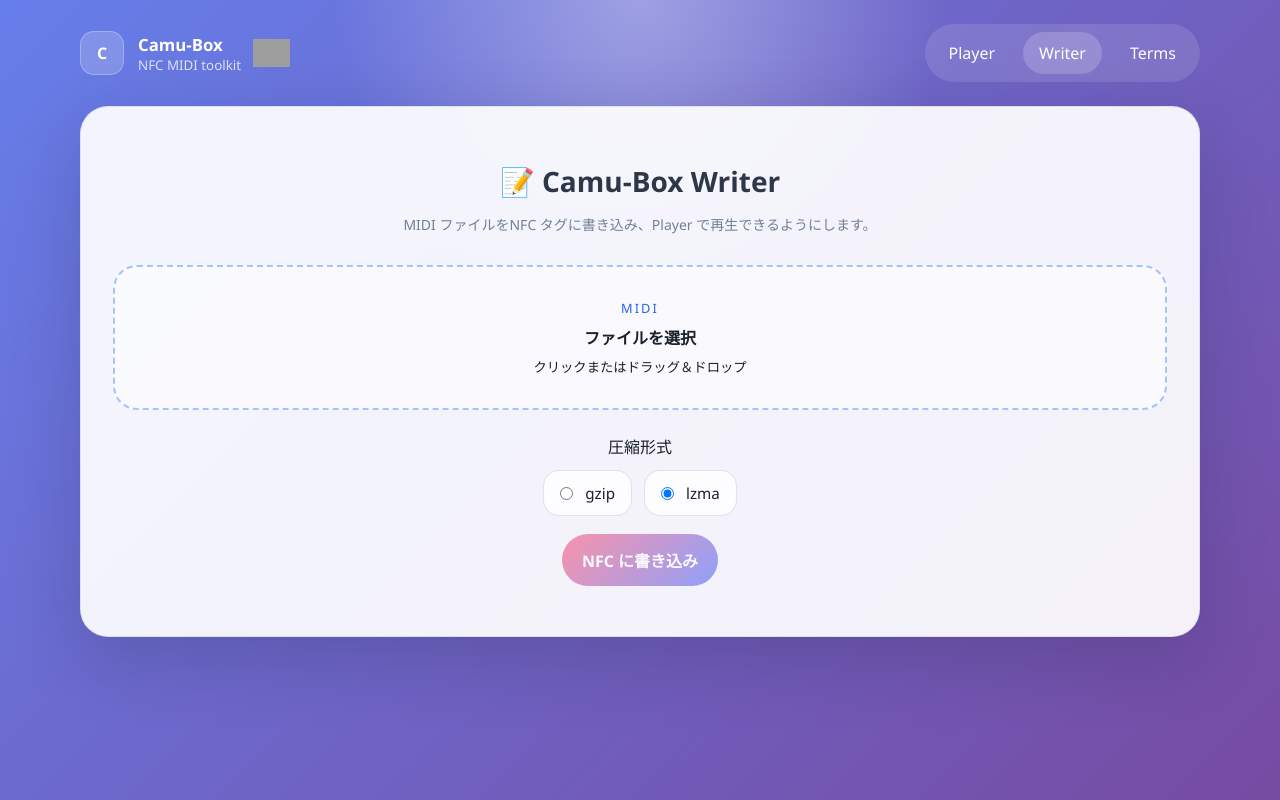
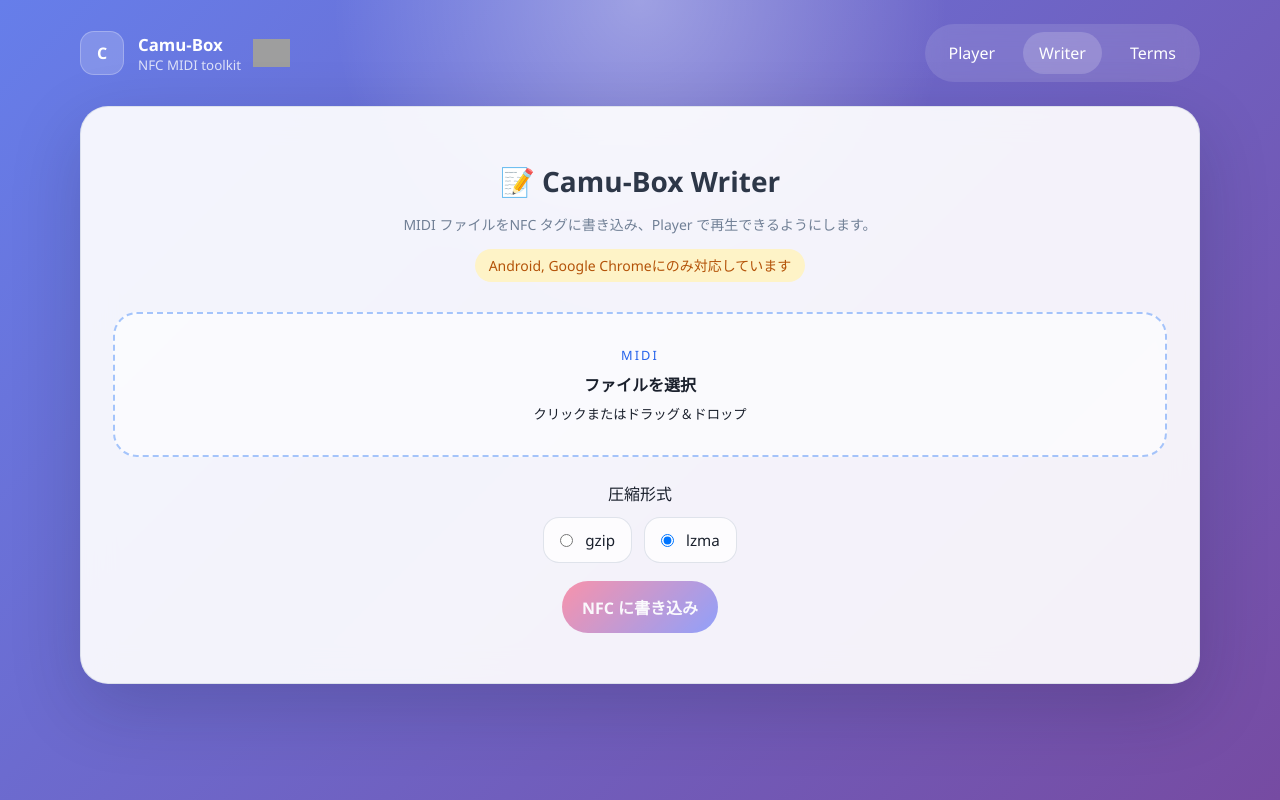
Before and after one commit to manse-murhana/Camu-Box, a Vue app: page /#/writer in a window 1280 px wide. Built offline with nearby package versions, Linux system fonts and the light colour scheme; grey boxes are pictures that could not be loaded.

Commit message:
refactor: Web NFC対応判定をwriterにも実装

```diff
--- a/src/assets/styles/app.css
+++ b/src/assets/styles/app.css
@@ -392,7 +392,8 @@ button {
 }
 
 .nfc-start-btn:disabled {
-  background: linear-gradient(135deg, #10b981 0%, #059669 100%);
+  background: linear-gradient(135deg, #9ca3af 0%, #6b7280 100%);
+  box-shadow: none;
   opacity: 1;
 }
 
--- /dev/null
+++ b/src/composables/useWebNfcSupport.ts
@@ -0,0 +1,19 @@
+import { computed, type ComputedRef } from "vue";
+
+import { isWebNfcAvailable } from "../utils/nfcUtils";
+
+export type WebNfcSupport = {
+  nfcSupported: ComputedRef<boolean>;
+  nfcSupportMessage: ComputedRef<string>;
+};
+
+export function useWebNfcSupport(): WebNfcSupport {
+  const nfcSupported = computed(() => isWebNfcAvailable());
+  const nfcSupportMessage = computed(() =>
+    nfcSupported.value
+      ? "このブラウザで利用可能です"
+      : "Android, Google Chromeにのみ対応しています",
+  );
+
+  return { nfcSupported, nfcSupportMessage };
+}
--- a/src/views/PlayerView.vue
+++ b/src/views/PlayerView.vue
@@ -3,13 +3,14 @@ import { computed, onBeforeUnmount, onMounted, ref } from "vue";
 import { RouterLink } from "vue-router";
 
 import { usePlayerStore } from "../stores/playerStore";
-import { startJsonNfcScan, type NfcScanSession, isWebNfcAvailable } from "../utils/nfcUtils";
+import { startJsonNfcScan, type NfcScanSession } from "../utils/nfcUtils";
 import { toErrorMessage } from "../utils/dataUtils";
 import { applyTheme } from "../utils/themes";
+import { useWebNfcSupport } from "../composables/useWebNfcSupport";
 
 const store = usePlayerStore();
 const scanning = ref(false);
-const nfcSupported = computed(() => isWebNfcAvailable());
+const { nfcSupported, nfcSupportMessage } = useWebNfcSupport();
 const scanButtonLabel = computed(() => (scanning.value ? "読み取りを停止" : "タグを読み取る"));
 let scanSession: NfcScanSession | null = null;
 
@@ -68,7 +69,7 @@ onBeforeUnmount(() => {
           NFCタグを読み取り、書き込まれた音楽を再生します。
         </p>
         <p class="nfc-hint" :class="nfcSupported ? 'ok' : 'warning'">
-          {{ nfcSupported ? "Web NFC Ready" : "Web NFC Unsupported" }}
+          {{ nfcSupportMessage }}
         </p>
       </div>
 
--- a/src/views/WriterView.vue
+++ b/src/views/WriterView.vue
@@ -3,10 +3,12 @@ import { ref } from "vue";
 
 import type { CompressionType } from "../types/web-music";
 import { useWriterStore } from "../stores/writerStore";
+import { useWebNfcSupport } from "../composables/useWebNfcSupport";
 
 const store = useWriterStore();
 const inputRef = ref<HTMLInputElement | null>(null);
 const dragOver = ref(false);
+const { nfcSupported, nfcSupportMessage } = useWebNfcSupport();
 
 async function onCompressionChange(event: Event): Promise<void> {
   const target = event.target;
@@ -46,6 +48,9 @@ async function onDrop(event: DragEvent): Promise<void> {
         <h1>📝 Camu-Box Writer</h1>
         <p class="subtitle">
           MIDI ファイルをNFC タグに書き込み、Player で再生できるようにします。
+        </p>
+        <p class="nfc-hint" :class="nfcSupported ? 'ok' : 'warning'">
+          {{ nfcSupportMessage }}
         </p>
       </div>
 
@@ -116,7 +121,11 @@ async function onDrop(event: DragEvent): Promise<void> {
       </BaseCard>
 
       <div class="action-row">
-        <button class="danger-button" :disabled="!store.hasData || store.isWriting" @click="store.writeToNfc">
+        <button
+          class="danger-button"
+          :disabled="!nfcSupported || !store.hasData || store.isWriting"
+          @click="store.writeToNfc"
+        >
           {{ store.isWriting ? "書き込み中..." : "NFC に書き込み" }}
         </button>
       </div>
```
Also changed, not shown: 2 other files (tests, documents, lock files or other folders).
